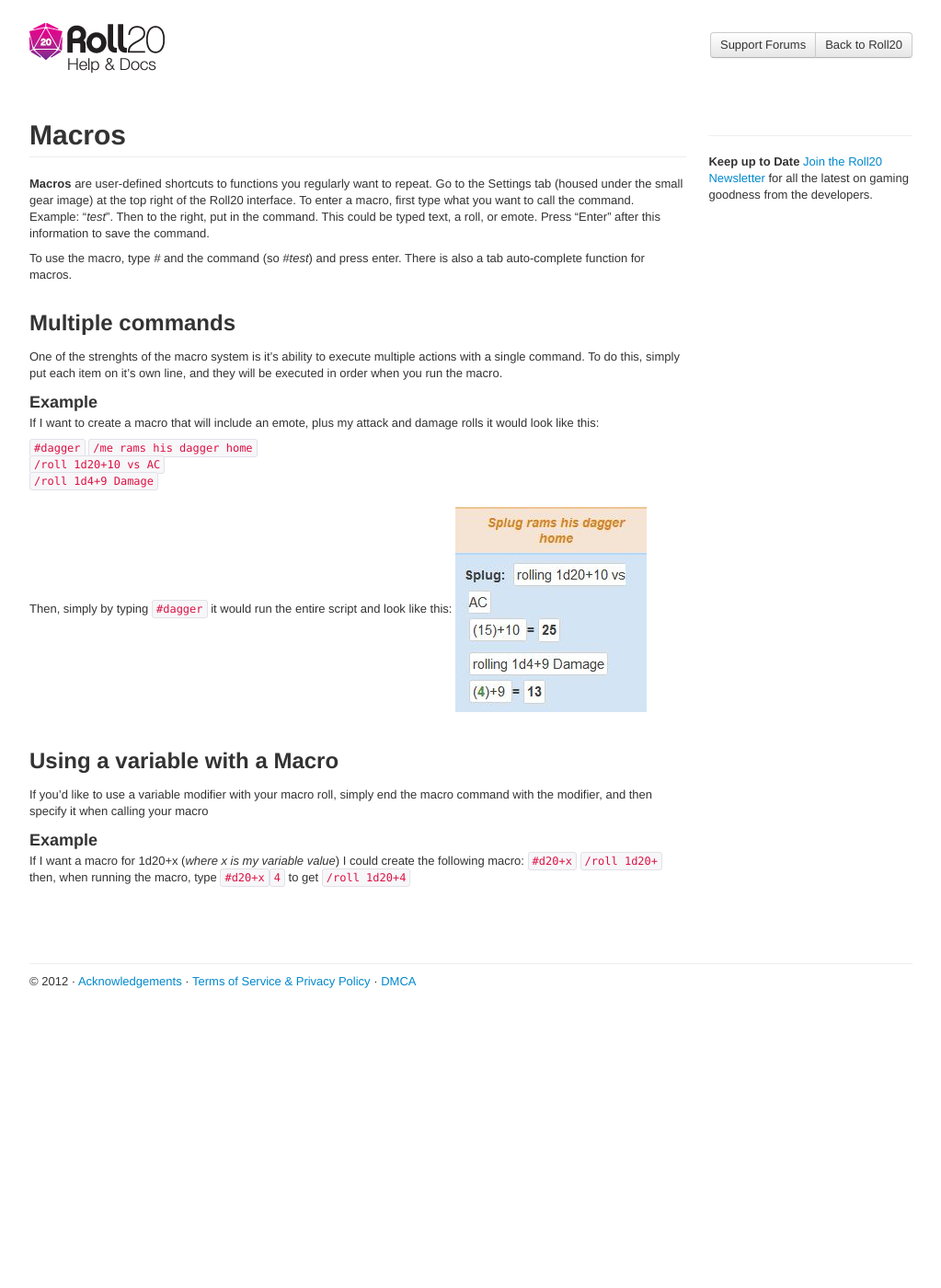
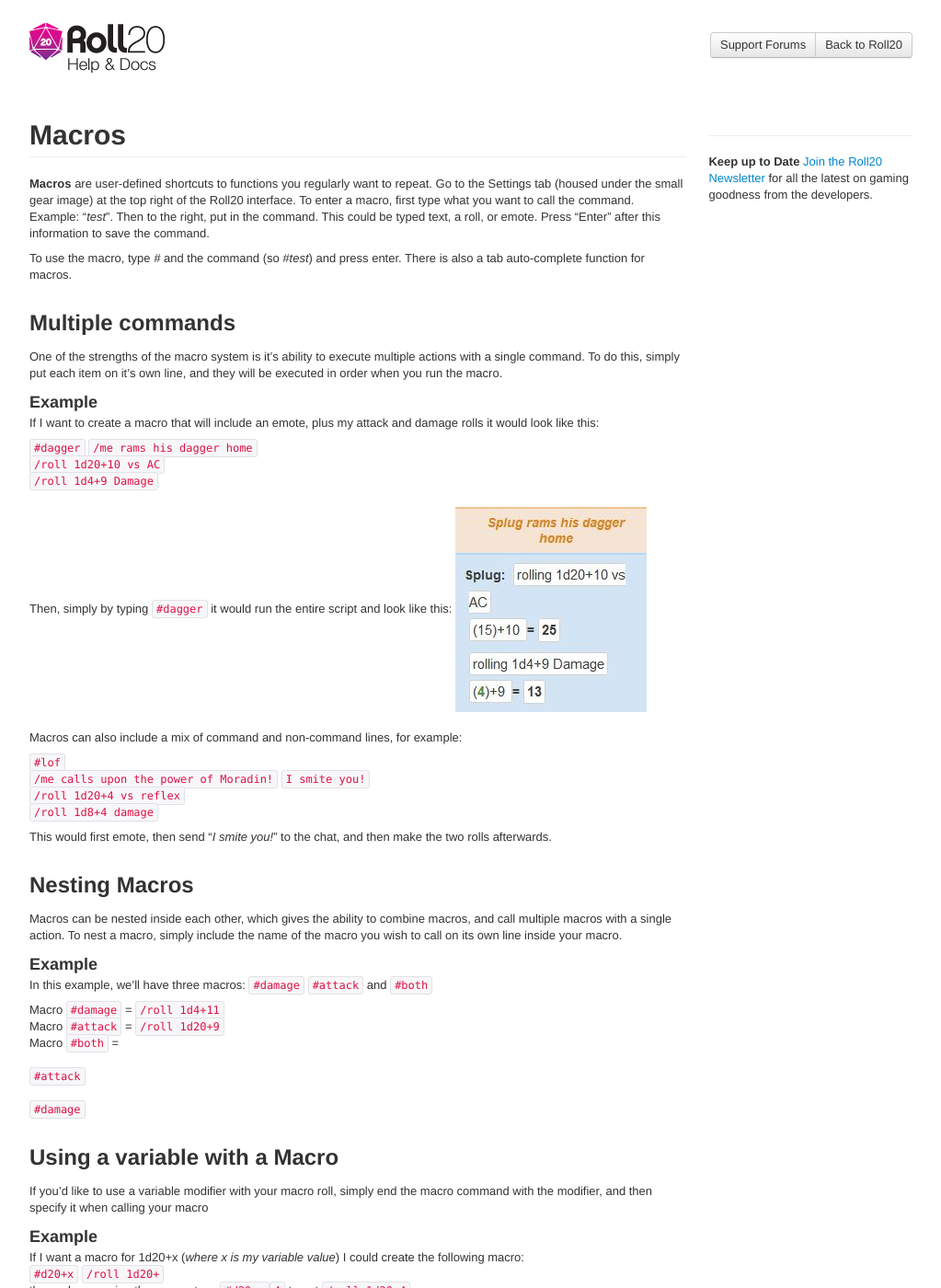
Before and after one commit to Roll20/help.roll20.net, a Jekyll site: the page built from _posts/2012-05-01-macros.markdown, in a window 1280 px wide and 1400 px high. Shown: the whole window at 92% size, without its empty margins (128-1151 px from the left). Built offline with Jekyll 4.4.1, drawn with Linux system fonts in a browser that asks for light colours; nearby versions of some CDN libraries; Markdown is read by kramdown in place of the engine named in the settings; comment, search, counter and statistics services are not loaded; some of the changed text lies outside the part shown.

Commit message:
Macro rewrite

```diff
--- a/_posts/2012-05-01-macros.markdown
+++ b/_posts/2012-05-01-macros.markdown
@@ -10,7 +10,7 @@ __Macros__ are user-defined shortcuts to functions you regularly want to repeat.
 
 Multiple commands
 --------
-One of the strenghts of the macro system is it's ability to execute multiple actions with a single command. To do this, simply put each item on it's own line, and they will be executed in order when you run the macro.
+One of the strengths of the macro system is it's ability to execute multiple actions with a single command. To do this, simply put each item on it's own line, and they will be executed in order when you run the macro.
 
 ###Example
 
@@ -23,12 +23,47 @@ If I want to create a macro that will include an emote, plus my attack and damag
 
 Then, simply by typing <code>#dagger</code> it would run the entire script and look like this: <img src="/images/AttackMacro.jpg" />
 
+Macros can also include a mix of command and non-command lines, for example:
+
+<code>#lof</code><br>
+<code>/me calls upon the power of Moradin!</code>
+<code>I smite you!</code><br>
+<code>/roll 1d20+4 vs reflex</code><br>
+<code>/roll 1d8+4 damage</code>
+
+This would first emote, then send "<i>I smite you!</i>" to the chat, and then make the two rolls afterwards.
+
+
+Nesting Macros
+--------
+Macros can be nested inside each other, which gives the ability to combine macros, and call multiple macros with a single action. To nest a macro, simply include the name of the macro you wish to call on its own line inside your macro.
+
+###Example
+
+In this example, we'll have three macros: <code>#damage</code> <code>#attack</code> and <code>#both</code>
+
+Macro <code>#damage</code> = <code>/roll 1d4+11</code><br>
+Macro <code>#attack</code> = <code>/roll 1d20+9</code><br>
+Macro <code>#both</code> = <br><br>
+<code>#attack</code><br><br>
+<code>#damage</code>
+
 Using a variable with a Macro
 --------
   If you'd like to use a variable modifier with your macro roll, simply end the macro command with the modifier, and then specify it when calling your macro
 
 ###Example
 
-  If I want a macro for 1d20+x (<i>where x is my variable value</i>) I could create the following macro:
-  <code>#d20+x</code> <code>/roll 1d20+</code>
-  then, when running the macro, type <code>#d20+x</code><code>4</code> to get <code>/roll 1d20+4</code>
+  If I want a macro for 1d20+x (<i>where x is my variable value</i>) I could create the following macro:<br>
+  <code>#d20+x</code> <code>/roll 1d20+</code><br>
+  then, when running the macro, type <code>#d20+x</code><code>4</code> to get <code>/roll 1d20+4</code><br>
+
+Macro Bar
+--------
+
+You can also create quick access buttons for any of your macros that will appear in a bar at the bottom of the screen. First, create your macro like normal. Then, to enable the macro quick bar, check off "Show macro quick bar" in the settings menu<br>
+<img src="/images/showquickbar.png" /><br>
+Then, to add a macro to the bar, simply check the "In bar" option next to the macro's name<br>
+<img src="/images/macroinbar.png" />
+The quickbar, and any macros that you have selected should now appear on the bottom of your screen, underneath the character portraits. If you'd like to re-arrange the buttons on the bar, hover your mouse over the button that you'd like to move. A handle will appear on the right side of the button. You can drag the button around the bar by using this handle.
+<img src="/images/macrobar.png" />
```
Also changed, not shown: images/macrobar.png (added).
